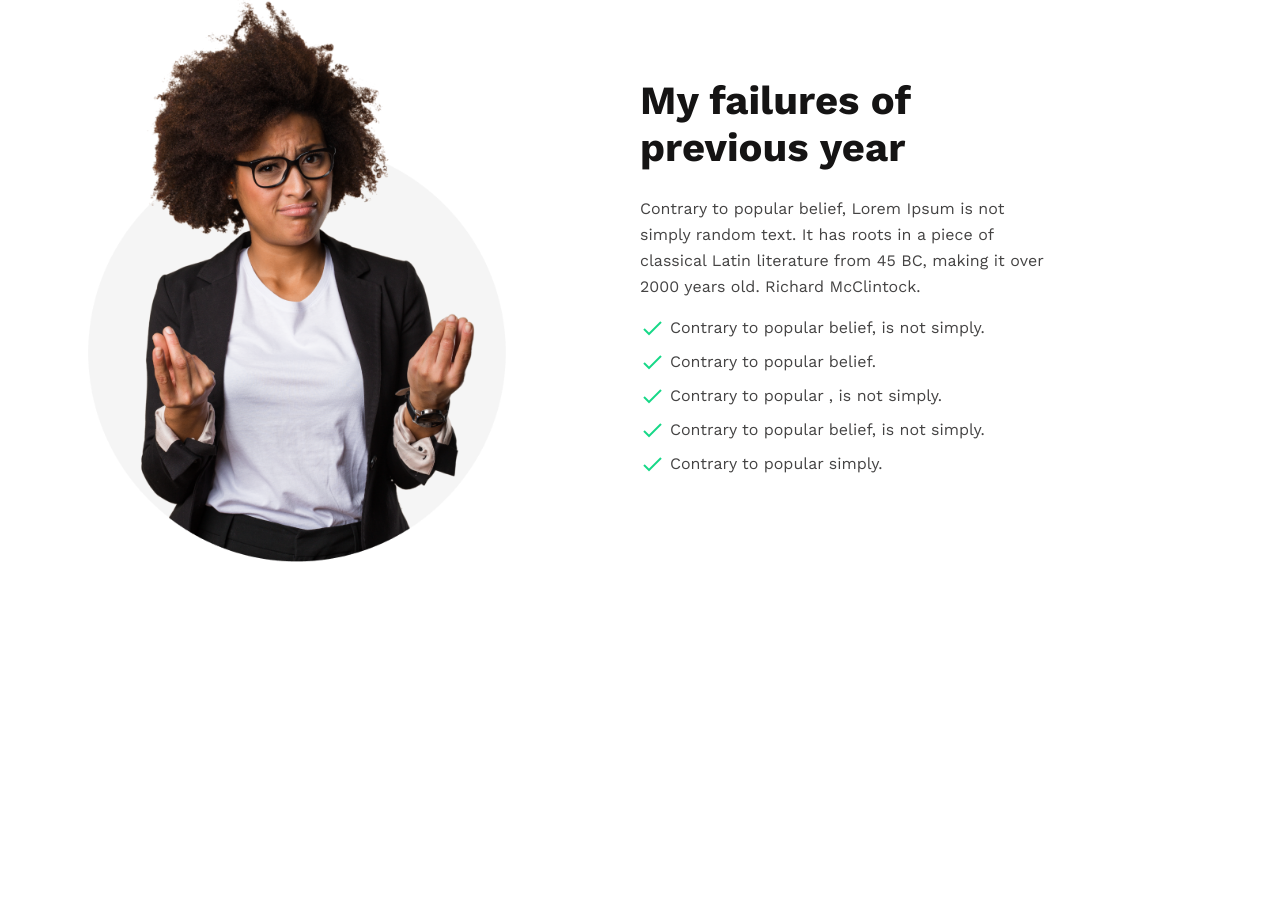
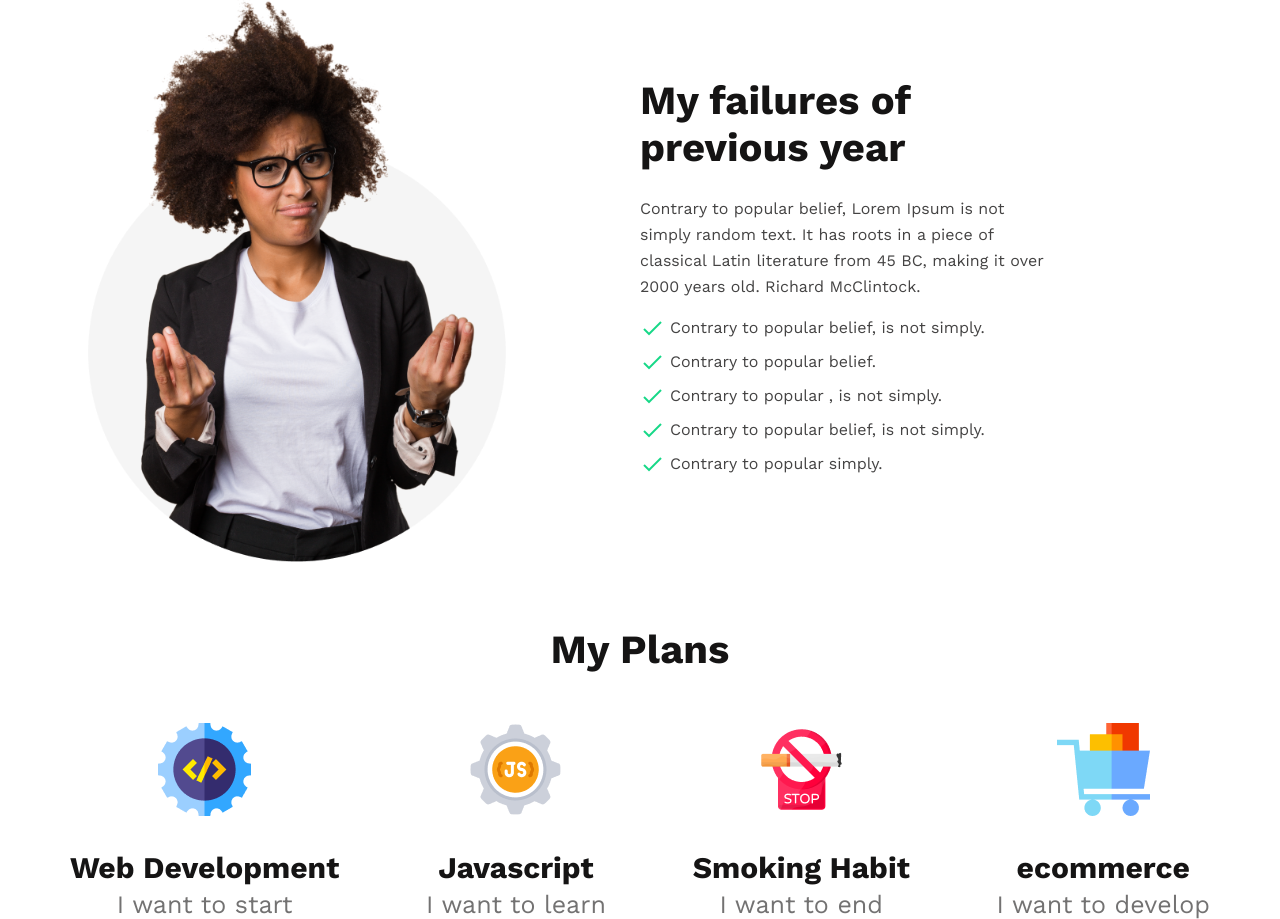
Before and after one commit to Solaiman366882/new-year-new-me, a plain HTML site: page index.html in a window 1280 px wide. Shown: the part 871-1790 px from the top of the page. Before the commit the page ends 1497 px from the top, so only its background shows below. Drawn offline with nearby package versions, Linux system fonts and the light colour scheme.

Commit message:
added plan section html and css

```diff
--- a/assets/css/style.css
+++ b/assets/css/style.css
@@ -17,6 +17,11 @@ h1{
 h2{
     color: #151414;
     font-size: 40px;
+}
+h3{
+    color: #151414;
+    font-size: 30px;
+    font-weight: 700;
 }
 p{
     color: #444343;
@@ -48,6 +53,13 @@ ul{
     text-decoration: none;
     border: none;
     text-transform: capitalize;
+}
+.btn-secondary{
+    color: #F15B22;
+    text-align: center;
+    font-size: 20px;
+    font-weight: 600;
+    padding: 35px 20px;
 }
 /* === Global Css Area End === */
 
@@ -82,6 +94,7 @@ ul{
 .previous-year {
 	width: 100%;
 	padding: 60px 0;
+    background: #fff;
 }
 .previous-year-area {
 	width: 100%;
@@ -122,3 +135,35 @@ ul{
 	transform: translateY(-50%);
 }
 /* === Previous Year Section Css Area End === */
+
+/* === Plans Section Css Area Start === */
+.plan-section {
+	width: 100%;
+	background: #fff;
+}
+.plan-section h2{
+	text-align: center;
+}
+.plan-section .plan-area {
+	width: 100%;
+	display: flex;
+	align-items: center;
+	justify-content: space-between;
+	margin-top: 50px;
+}
+.plan-section .plan-area .single-plan {
+	text-align: center;
+}
+.plan-section .plan-area .single-plan img{
+	width: 93px;
+}
+.plan-section .plan-area .single-plan h3{
+	margin-top: 30px;
+    margin-bottom: 5px;
+}
+.plan-section .plan-area .single-plan span{
+	color: #737272;
+    font-size: 25px;
+    font-weight: 500;
+}
+/* === Plans Section Css Area End === */
--- a/index.html
+++ b/index.html
@@ -48,5 +48,35 @@
         </div>
     </section>
     <!-- === Previous Year Section End === -->
+
+    <!-- === Plans Section Start === -->
+    <section class="plan-section">
+        <div class="container">
+            <h2>My Plans</h2>
+            <div class="plan-area">
+                <div class="single-plan">
+                    <img src="assets/images/icons/web.png" alt="Web Development">
+                    <h3>Web Development</h3>
+                    <span>I want to start</span>
+                </div>
+                <div class="single-plan">
+                    <img src="assets/images/icons/js.png" alt="Javascript">
+                    <h3>Javascript</h3>
+                    <span>I want to learn</span>
+                </div>
+                <div class="single-plan">
+                    <img src="assets/images/icons/smoke.png" alt="">
+                    <h3>Smoking Habit</h3>
+                    <span>I want to end</span>
+                </div>
+                <div class="single-plan">
+                    <img src="assets/images/icons/ecom.png" alt="">
+                    <h3>ecommerce</h3>
+                    <span>I want to develop</span>
+                </div>
+            </div>
+        </div>
+    </section>
+    <!-- === Plans Section End === -->
 </body>
 </html>
```
